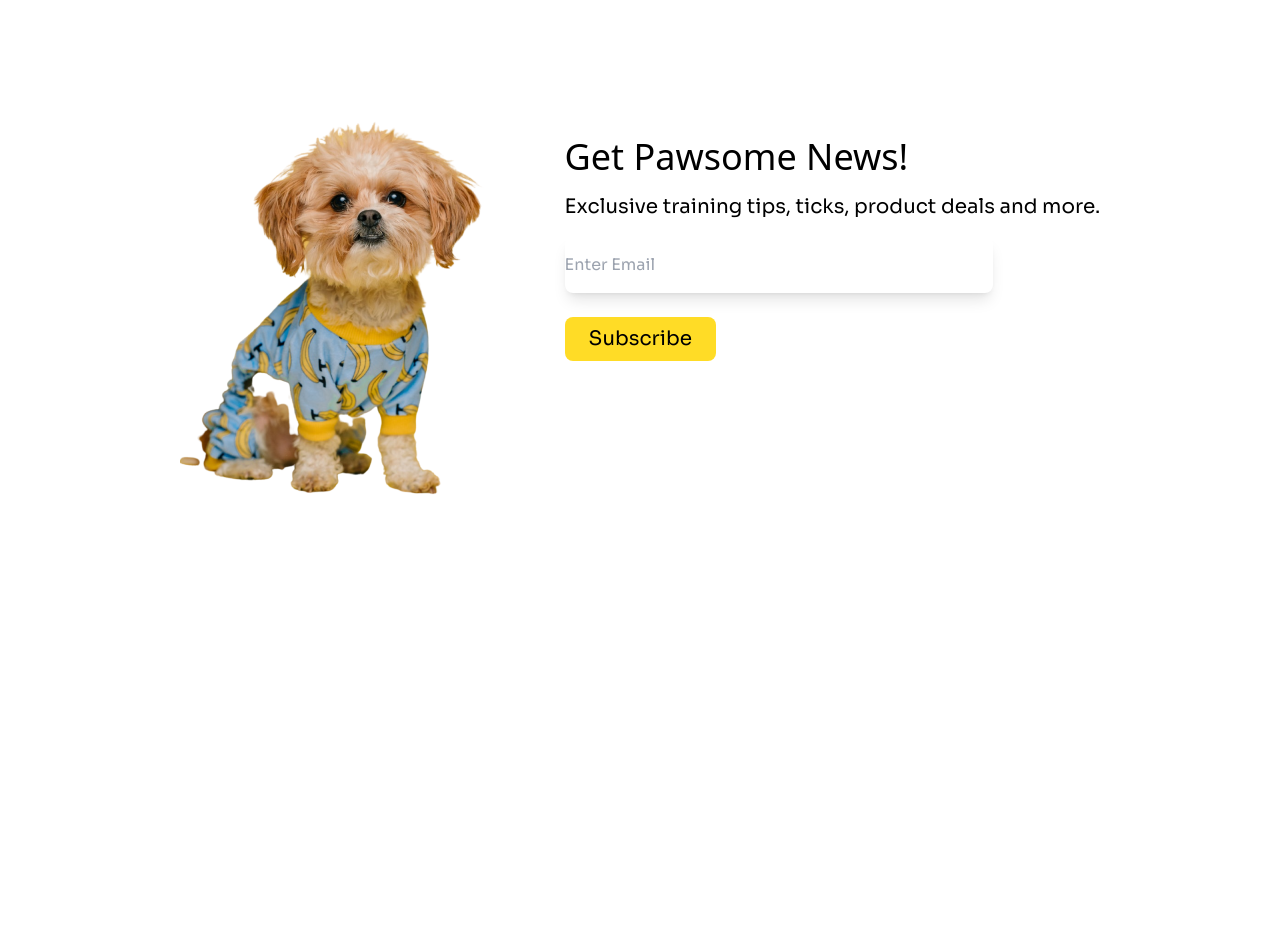
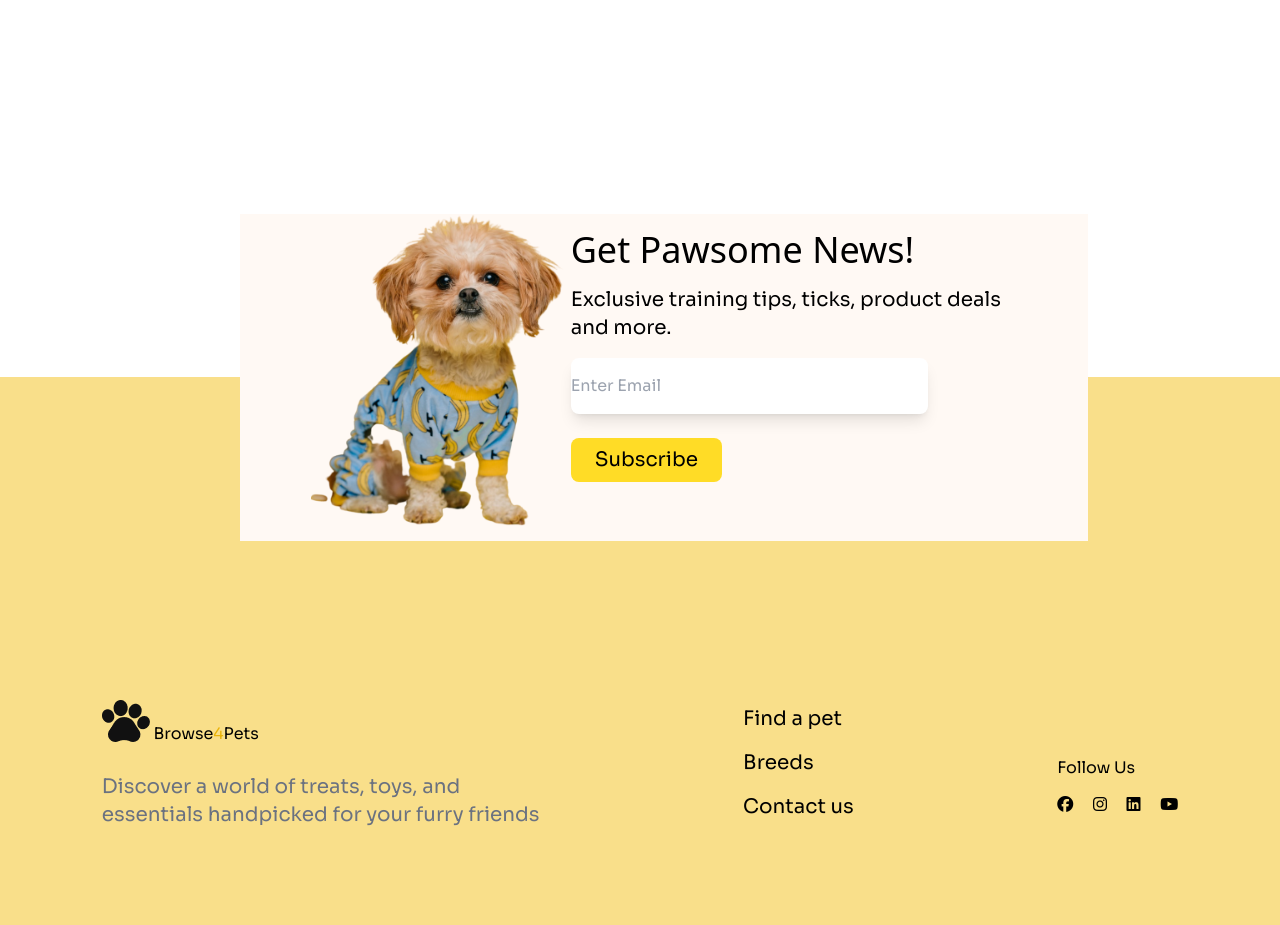
Before and after one commit to Naym01/B11A1-third-Assingment, a plain HTML site: page index.html in a window 1280 px wide. Shown: the part 3660-4585 px from the top of the page. Before the commit the page ends 4173 px from the top, so only its background shows below. Drawn offline with nearby package versions, Linux system fonts and the light colour scheme; a web font is replaced by a local one.

Commit message:
almost all work done but navbar is incomplite

```diff
--- a/index.html
+++ b/index.html
@@ -68,7 +68,6 @@
             </div>
         </section>
     </header>
-
 
     <main>
         <!-- 02 Browse By Categories Section -->
@@ -359,21 +358,11 @@
 
 
 
-
-
-
-
-
-
-
-
-
-
-
         <!-- Challenges Section -->
         <section class="bg-[#FFF9F4]">
 
-            <h2 class="font-adlam text-4xl ml-10 md:ml-20 lg:ml-36 mt-36 pt-20">For Sale <span class="text-[#65a30d]"> Challenges Part</span></h2>
+            <h2 class="font-adlam text-4xl ml-10 md:ml-20 lg:ml-36 mt-36 pt-20">For Sale <span class="text-[#65a30d]">
+                    Challenges Part</span></h2>
             <div class="w-10/12 mx-auto mb-32 mt-32 md:flex justify-between gap-5 ">
 
                 <!-- 04 01 small card parent -->
@@ -419,8 +408,13 @@
         </section>
 
 
+        <!-- trying to relative -->
+
+        <div class="relative">
+
+
             <!-- 04 Everyday low Price Section -->
-        <section class="w-10/12 mx-auto mb-32 mt-32 md:flex gap-4">
+            <section class="w-10/12 mx-auto mb-32 mt-32 md:flex gap-4 mb-96">
                 <div class="md:w-2/3 ">
                     <!-- 04 01 big card parent -->
 
@@ -457,9 +451,8 @@
             </section>
 
 
-
             <!-- 05 No title section -->
-        <section>
+            <section class="absolute bottom-96 left-60 z-10 bg-[#FFF9F4] ">
 
                 <div class=" md:w-10/12 mx-auto md:flex justify-evenly ">
 
@@ -487,11 +480,50 @@
                 </div>
             </section>
 
+
+            <footer>
+                <div class="bg-[#F9DF8A]  pt-80 pb-24 md:flex justify-around items-center ">
+                    <!-- first column -->
+
+                    <div>
+                        <img class=" inline pb-7" src="c1-assets/logo-footer.png" alt="">
+                        <p class=" inline ">Browse<span class="text-yellow-500">4</span>Pets</p>
+                        <p class=" text-xl text-gray-500 ">Discover a world of treats, toys, and <br> essentials
+                            handpicked for your furry friends</p>
+                    </div>
+
+                    <!-- second column -->
+                    <div>
+                        <p class=" text-xl py-2">Find a pet</p>
+                        <p class="text-xl py-2 ">Breeds</p>
+                        <p class="text-xl py-2">Contact us</p>
+
+
+                    </div>
+                    <!-- third column -->
+                    <div class="mt-12">
+                        <p class="text-base">Follow Us</p>
+                        <div class="space-x-4 space-y-4 ">
+                            <i class="fa-brands fa-facebook"></i>
+                            <i class="fa-brands fa-instagram"></i>
+                            <i class="fa-brands fa-linkedin"></i>
+                            <i class="fa-brands fa-youtube"></i>
+                        </div>
+
+                    </div>
+                </div>
+            </footer>
+
+
+
+        </div>
+
+
     </main>
 
 
 
-    <footer></footer>
+
 </body>
 
 </html>
```
Lines whose indentation alone changed are shown as unchanged.
